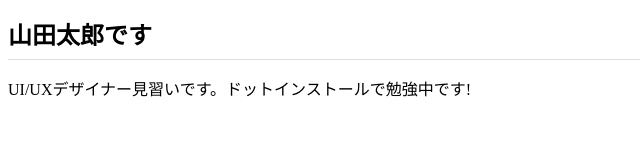
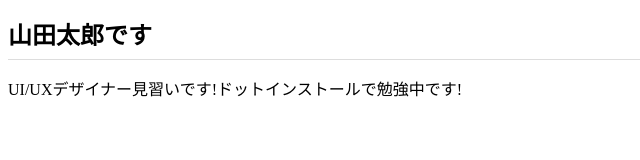
Before and after one commit to matsutakechan2go/matsutakechan2go.github.io, a plain HTML site: page index.html in a window 1280 px wide. Shown: the full height of the page, 0-640 px from the left. Drawn offline with Linux system fonts and the light colour scheme.

Commit message:
Add files via upload

```diff
--- a/index.html
+++ b/index.html
@@ -9,6 +9,6 @@
 </head>
 <body>
   <h1>山田太郎です</h1>
-  <p>UI/UXデザイナー見習いです。ドットインストールで勉強中です!</p>
+  <p>UI/UXデザイナー見習いです!ドットインストールで勉強中です!</p>
 </body>
 </html>
```
